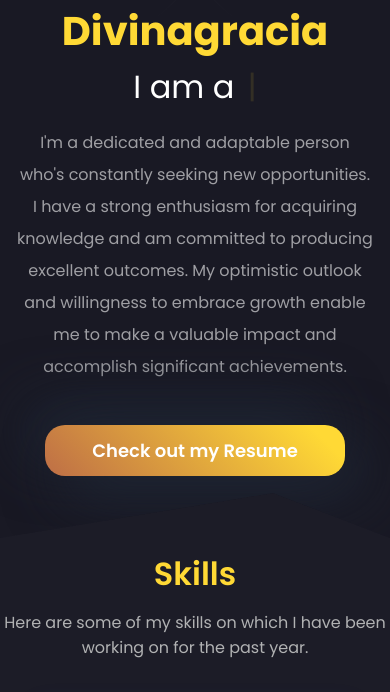
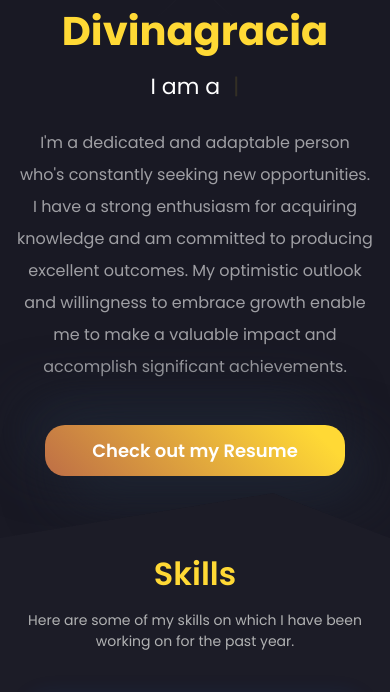
Before and after one commit to jsnmarkd/react-portfolio, a React (Create React App) app: page / in a window 390 px wide. Shown: the part 442-1134 px from the top of the page. Built offline with nearby package versions, Linux system fonts and the light colour scheme.

Commit message:
Fix some responsiveness on mobile

```diff
--- a/src/components/HeroSection/index.js
+++ b/src/components/HeroSection/index.js
@@ -120,7 +120,7 @@ const TextLoop = styled.div`
     text-align: center;
   }
   @media screen and (max-width: 640px) {
-    fint-size: 22px;
+    font-size: 22px;
     line-height: 48px;
     margin-bottom: 16px;
   }
--- a/src/components/Skills/index.js
+++ b/src/components/Skills/index.js
@@ -39,11 +39,11 @@ const Title = styled.div`
 
 const Description = styled.div`
   font-size: 18px;
-  max-width: 600px;
+  max-width: 500px;
   text-align: center;
   color: ${({ theme }) => theme.text_secondary};
   @media screen and (max-width: 768px) {
-    font-size: 16px;
+    font-size: 14px;
   }
 `;
 
```
